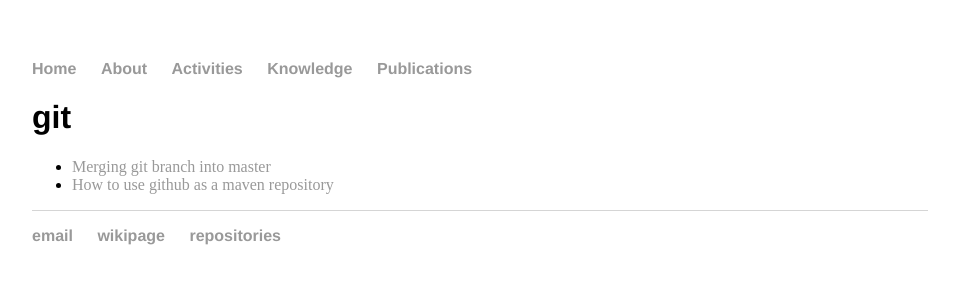
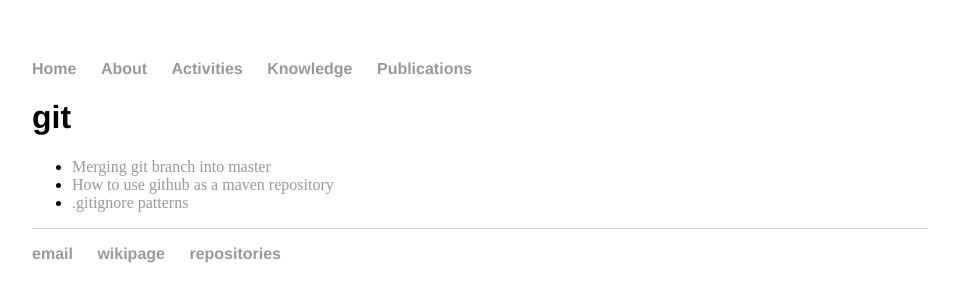
Before and after one commit to cleberjamaral/cleberjamaral.github.io, a Jekyll site: the page built from knowledge/git.md, in a window 1280 px wide. Shown: the top 302 px of the page, without its empty margins (160-1119 px from the left). Built offline with Jekyll 4.4.1, drawn with Linux system fonts in a browser that asks for light colours; our own code applies the rules of GitHub Pages for plain Markdown files.

Commit message:
GitBook: [master] one page modified

```diff
--- a/knowledge/git.md
+++ b/knowledge/git.md
@@ -6,3 +6,4 @@ description: git useful commands and information
 
 * [Merging git branch into master](https://gist.github.com/cleberjamaral/94410e296e80aa66f0d38c88ca5234fe)
 * [How to use github as a maven repository](https://gist.github.com/cleberjamaral/6c9b0a615e51e26c94ffe407a641f531)
+* [.gitignore patterns](https://gist.github.com/cleberjamaral/5357d6ee349d1fe1d20aea1d79481fe2)
```
